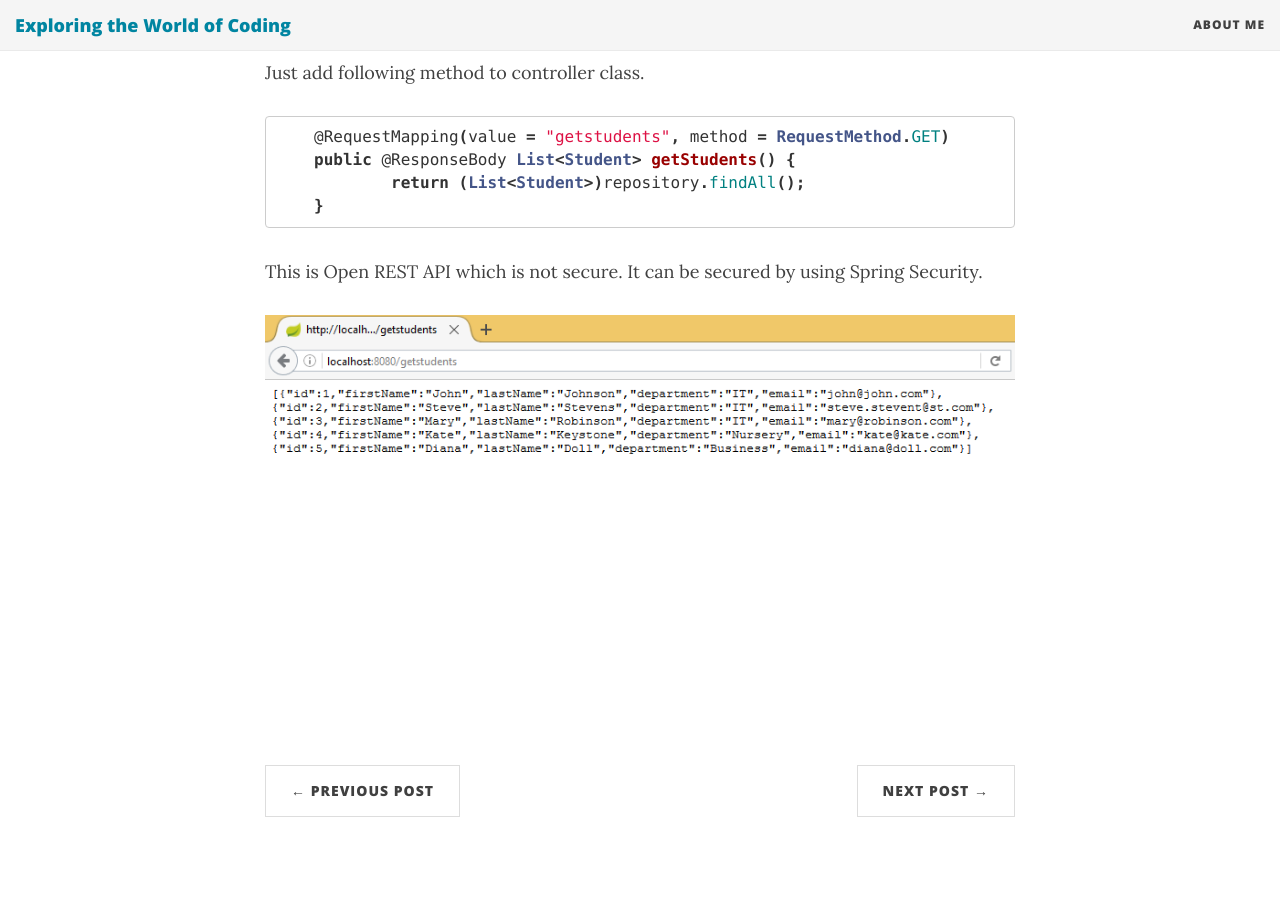
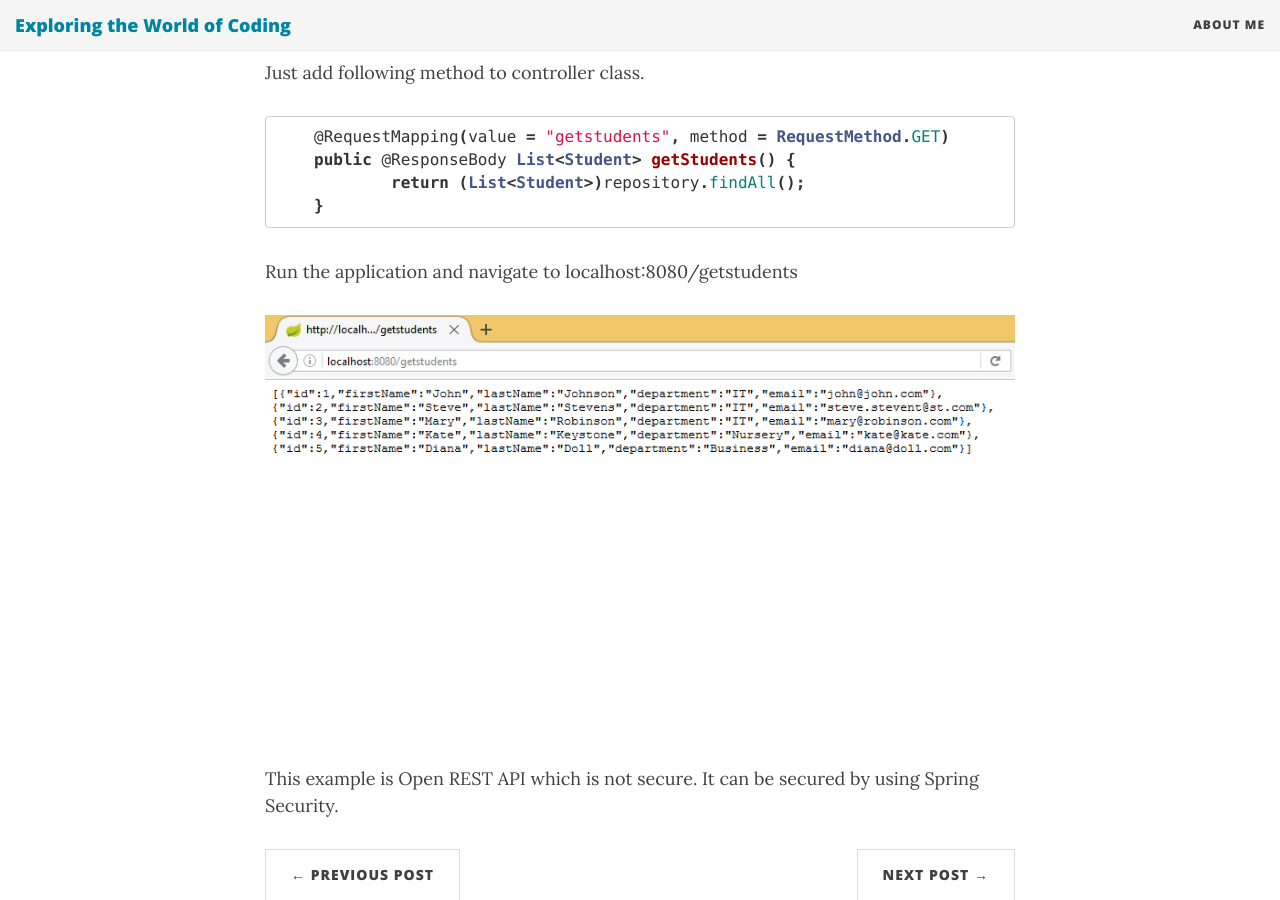
Before and after one commit to juhahinkula/juhahinkula.github.io, a Jekyll site: the page built from _posts/2016-06-20-crudboot-rest.markdown, in a window 1280 px wide and 900 px high, scrolled down 351 px. Built offline with Jekyll 4.4.1, drawn with Linux system fonts in a browser that asks for light colours; nearby versions of some CDN libraries; comment, search, counter and statistics services are not loaded.

Commit message:
New post

```diff
--- a/_posts/2016-06-20-crudboot-rest.markdown
+++ b/_posts/2016-06-20-crudboot-rest.markdown
@@ -13,6 +13,8 @@ Just add following method to controller class.
     }
 {% endhighlight %}
 
-This is Open REST API which is not secure. It can be secured by using Spring Security.
+Run the application and navigate to localhost:8080/getstudents
 
 ![screenshot]({{ site.baseurl }}/img/bootrest.png)
+
+This example is Open REST API which is not secure. It can be secured by using Spring Security.
```
